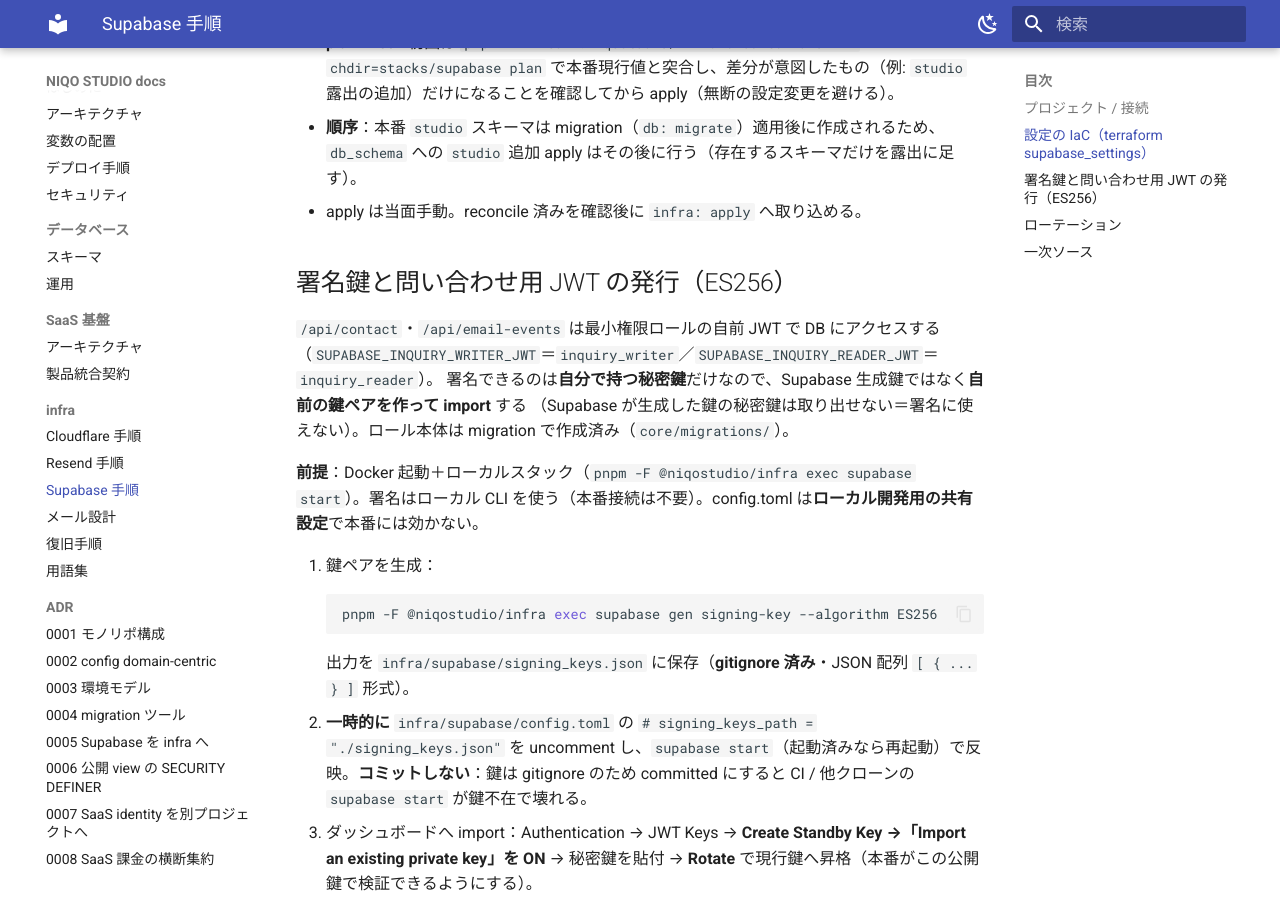
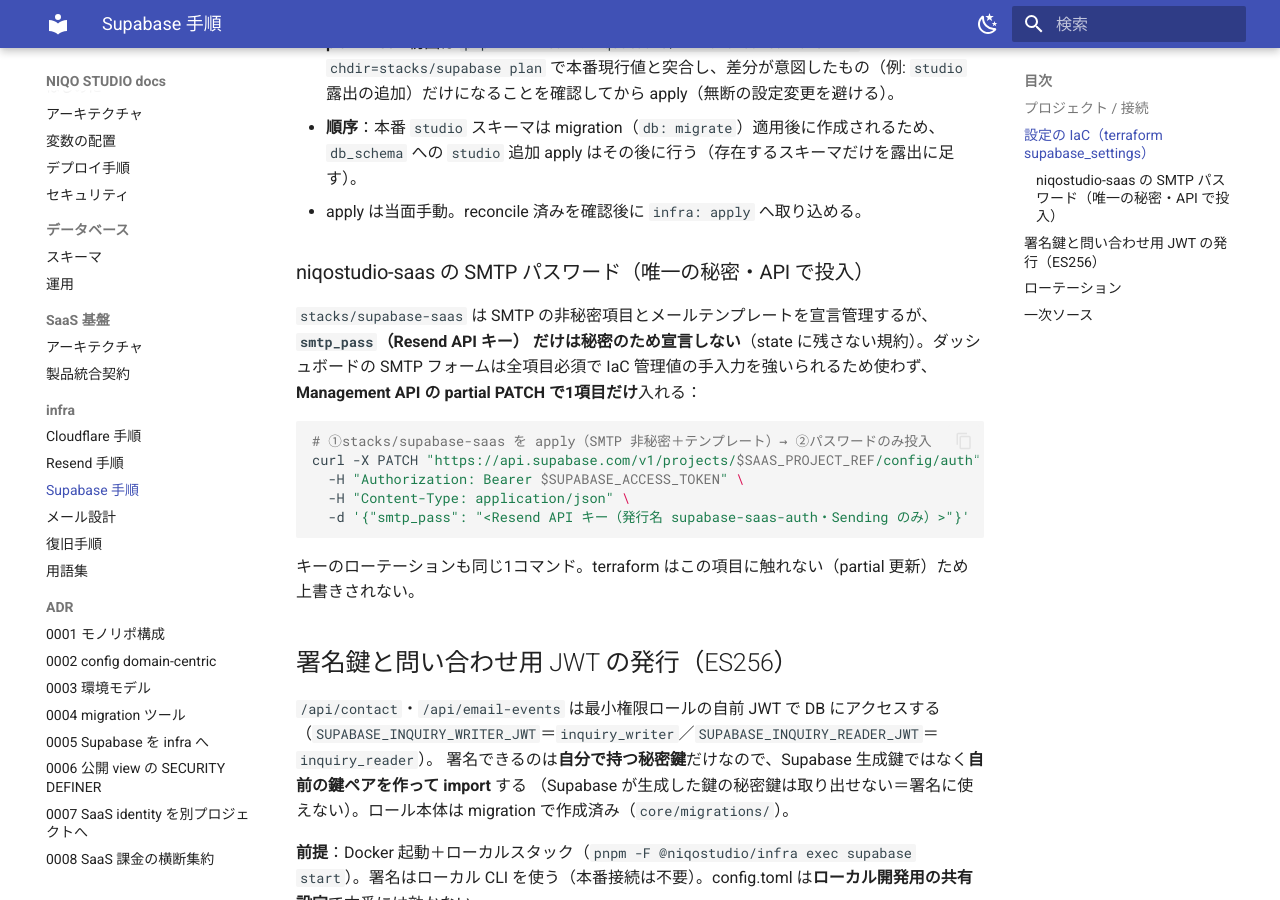
Before and after one commit to niqostudio/niqostudio, an MkDocs documentation site: the page built from docs/infra/supabase.md, in a window 1280 px wide and 900 px high, scrolled down 858 px. Built offline with MkDocs 1.6.1 and Material for MkDocs 9.7.7, drawn with Linux system fonts in a browser that asks for light colours.

Commit message:
docs(infra): SMTP パスワードは Management API の partial PATCH で投入
ダッシュボードの SMTP フォームは全項目必須で IaC 管理値の手入力を強いるため
使わない。秘密1項目だけを curl の PATCH で入れる手順を正規化（ローテも同手順・
terraform は smtp_pass に触れないため上書きされない）。

````diff
--- a/docs/infra/supabase.md
+++ b/docs/infra/supabase.md
@@ -20,6 +20,22 @@
 - **plan-first**：初回は `pnpm --filter @niqostudio/infra exec terraform -chdir=stacks/supabase plan` で本番現行値と突合し、差分が意図したもの（例: `studio` 露出の追加）だけになることを確認してから apply（無断の設定変更を避ける）。
 - **順序**：本番 `studio` スキーマは migration（`db: migrate`）適用後に作成されるため、`db_schema` への `studio` 追加 apply はその後に行う（存在するスキーマだけを露出に足す）。
 - apply は当面手動。reconcile 済みを確認後に `infra: apply` へ取り込める。
+
+### niqostudio-saas の SMTP パスワード（唯一の秘密・API で投入）
+
+`stacks/supabase-saas` は SMTP の非秘密項目とメールテンプレートを宣言管理するが、**`smtp_pass`（Resend API キー）
+だけは秘密のため宣言しない**（state に残さない規約）。ダッシュボードの SMTP フォームは全項目必須で
+IaC 管理値の手入力を強いられるため使わず、**Management API の partial PATCH で1項目だけ**入れる：
+
+```sh
+# ①stacks/supabase-saas を apply（SMTP 非秘密＋テンプレート）→ ②パスワードのみ投入
+curl -X PATCH "https://api.supabase.com/v1/projects/$SAAS_PROJECT_REF/config/auth" \
+  -H "Authorization: Bearer $SUPABASE_ACCESS_TOKEN" \
+  -H "Content-Type: application/json" \
+  -d '{"smtp_pass": "<Resend API キー（発行名 supabase-saas-auth・Sending のみ）>"}'
+```
+
+キーのローテーションも同じ1コマンド。terraform はこの項目に触れない（partial 更新）ため上書きされない。
 
 ## 署名鍵と問い合わせ用 JWT の発行（ES256）
 `/api/contact`・`/api/email-events` は最小権限ロールの自前 JWT で DB にアクセスする
````
